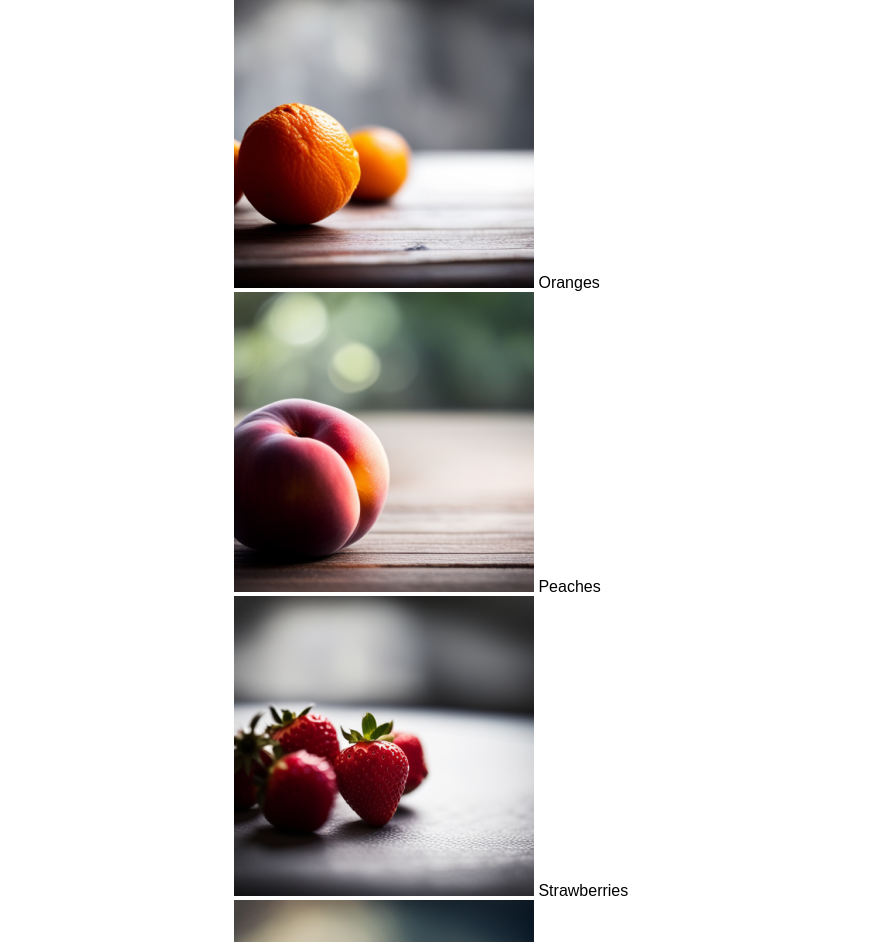
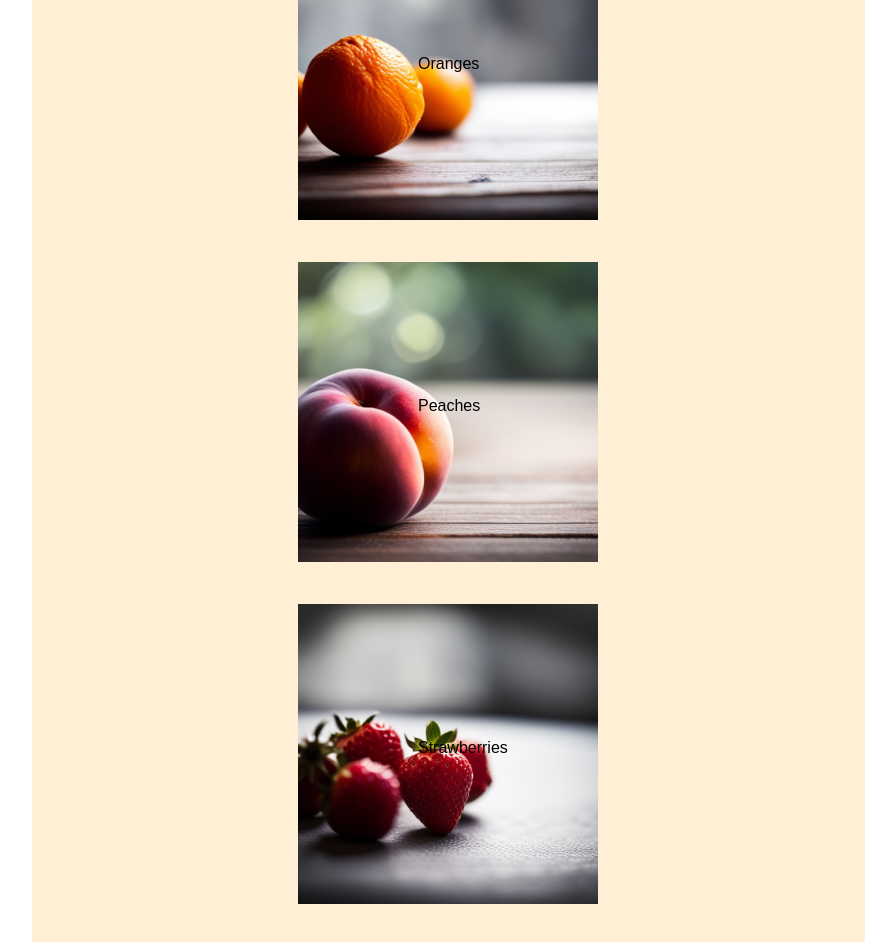
Before and after one commit to paaaarv/farm, a plain HTML site: page index.html in a window 1280 px wide. Shown: the part 883-1825 px from the top of the page, without its empty margins (192-1088 px from the left). Drawn offline with Linux system fonts and the light colour scheme; a web font is replaced by a local one.

Commit message:
added figure tag and positioning for fruit caption

```diff
--- a/index.css
+++ b/index.css
@@ -1,19 +1,49 @@
 @import url('https://fonts.googleapis.com/css2?family=Habibi&family=Irish+Grover&display=swap');
+
+html{
+    background-color: white;
+}
 
 body{
     margin: auto;
     font-family: "Habibi", sans-serif;
-    max-width: 428px;
+    min-width: 428px;
+    max-width: 833px;
+    background-color: papayawhip;
 }
 h1, h2, h3 {
     font-family: "Irish Grover", sans-serif;
 }
 h1{
     font-size: 2.5em;
+    padding: 10px;
+    margin-top: 0;
 }
 h2{
     font-size: 1.75em;
 }
 h3, p{
     font-size: 1.25em;
+    text-align: center;
 }
+.food-pics{
+    display: grid;
+    grid-template-columns: 1fr;
+    grid-row-gap: 10px;
+    justify-items: center;
+
+}
+figure {
+    position: relative;
+}
+img {
+    display: block;
+    max-width: 100%;
+}
+figcaption{
+    inset: 0;
+    position: absolute;
+    top: 45%;
+    left: 40%;
+
+}
--- a/index.html
+++ b/index.html
@@ -18,46 +18,59 @@
             </nav>
         </header>
         <main>
-            <section>
+            <section >
                 <h2>Fruits</h2>
                 <p>Welcome to our farm, where we take pride in growing a variety of delicious and nutritious fruits. Our commitment to sustainable farming practices ensures that every bite of our fruit is bursting with natural flavor and goodness. From the orchard to your table, we offer a selection of fresh, hand-picked fruits that are perfect for snacking, baking, and cooking. Experience the taste of nature's bounty with our premium quality fruits.</p>
                 <h3>Fruits for Sale</h3>
-                <section>
+                <section class="food-pics">
+                    <figure>
                         <img alt="apples" src="./images/apples.png">
-                    Apples
-
+                        <figcaption>Apples</figcaption>
+                    </figure>
+                    <figure>
                         <img alt="oranges" src="./images/oranges.png">
-                    Oranges
-
+                        <figcaption>Oranges</figcaption>
+                    </figure>
+                    <figure>
                         <img alt="peaches" src="./images/peaches.png">
-                    Peaches
-
+                        <figcaption>Peaches</figcaption>
+                    </figure>
+                    <figure>
                         <img alt="Strawberries" src="./images/strawberries.png">
-                    Strawberries
-
+                        <figcaption>Strawberries</figcaption>
+                    </figure>
+                    <figure>
                         <img alt="Blueberries" src="./images/blueberries.png">
-                    Blueberries
-
+                        <figcaption>Blueberries</figcaption>
+                    </figure>
+                    <figure>
                         <img alt="Raspberries" src="./images/raspberries.png">
-                    Raspberries
-
+                        <figcaption>Raspberries</figcaption>
+                    </figure>
+                    <figure>
                         <img alt="Cherries" src="./images/cherries.png">
-                    Cherries
-
+                        <figcaption>Cherries</figcaption>
+                    </figure>
+                    <figure>
                         <img alt="Pears" src="./images/pears.png">
-                    Pears
-
+                        <figcaption>Pears</figcaption>
+                    </figure>
+                    <figure>
                         <img alt="Plums" src="./images/plums.png">
-                    Plums
-
+                        <figcaption>Plums</figcaption>
+                    </figure>
+                    <figure>
                         <img alt="Grapes" src="./images/grapes.png">
-                    Grapes
-
+                        <figcaption>Grapes</figcaption>
+                    </figure>
+                    <figure>
                         <img alt="Watermelons" src="./images/watermelons.png">
-                    Watermelons
-
+                        <figcaption>Watermelons</figcaption>
+                    </figure>
+                    <figure>
                         <img alt="Cantaloupes" src="./images/cantalopes.png">
-                    Cantaloupes
+                        <figcaption>Cantaloupes</figcaption>
+                    </figure>
                 </section>
             </section>
             <section>
```
Lines whose indentation alone changed are shown as unchanged.
